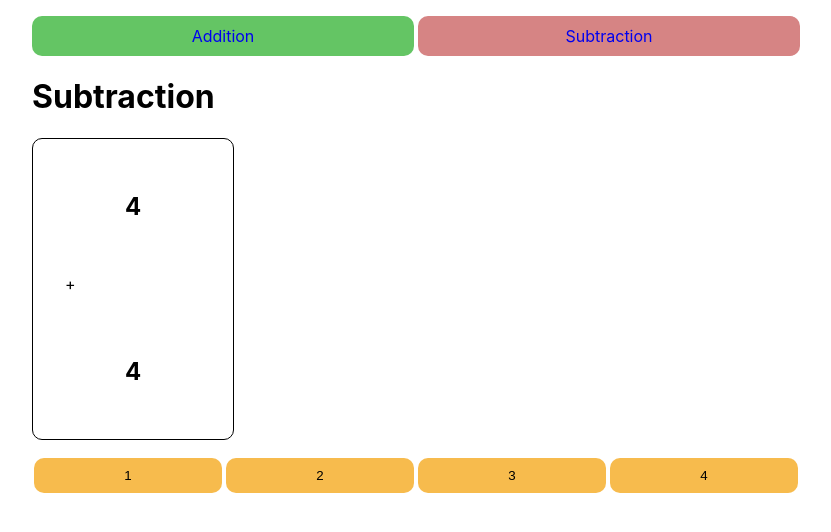
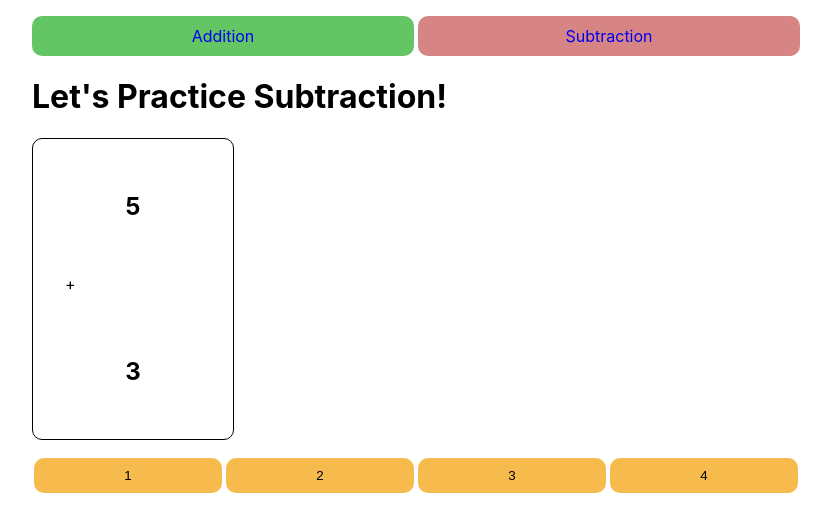
Before and after one commit to t-ogund/react-flashcards, a React (Create React App) app: page /subtract in a window 1280 px wide. Shown: the top 532 px of the page, without its empty margins (224-1055 px from the left). Built offline with nearby package versions, Linux system fonts and the light colour scheme.

Commit message:
set up structure. Add random integer functionality.

```diff
--- a/src/Add.js
+++ b/src/Add.js
@@ -11,7 +11,7 @@ console.log(props)
 
     render() {
         return(
-            <h1>Addition</h1>
+            <h1>Let's Practice Addition!</h1>
         )
     }
 }
--- a/src/App.css
+++ b/src/App.css
@@ -75,4 +75,15 @@ a:visited {
   border: none;
   background-color: rgb(247, 187, 77);
   border-radius: 10px;
+  outline: none;
 }
+.choice:hover {
+  width: 100%;
+  padding: 10px;
+  margin: 2px;
+  border: none;
+  background-color: rgb(247, 187, 77);
+  border-radius: 10px;
+  outline: none;
+  cursor: pointer;
+}
--- a/src/App.js
+++ b/src/App.js
@@ -5,27 +5,57 @@ import Add from "./Add";
 import Subtract from "./Subtract";
 import Card from "./Card";
 import MultipleChoice from "./MultipleChoice";
+import Discipline from "./Discipline";
 import "./App.css";
 
 class App extends React.Component {
   constructor(props) {
     super(props);
+    console.log(props)
+
     // this.state = {
 
     // }
   }
+
+  topNumber() {
+    const top = Math.floor(Math.random() * 10) + 1;
+    console.log(top)
+    return top
+  }
+  bottomNumber() {
+    const bottom = Math.floor(Math.random() * 10) + 1;
+    console.log(bottom)
+    return bottom
+  }
+  multipleChoice(top, bottom) {
+    const a = Math.floor(Math.random() * 20) + 1;
+    const b = Math.floor(Math.random() * 20) + 1;
+    const c = Math.floor(Math.random() * 20) + 1;
+    // const d = top + bottom;
+    console.log("A: ", a, "B: ", b, "C: ", c)
+    console.log(top)
+      return `A: ${a} B: ${b} C: ${c}`;
+  }
+
+
   render() {
+    const topCard = this.topNumber()
+    const bottomCard = this.bottomNumber();
+    const sum = topCard + bottomCard;
+    console.log("SUM: ", sum)
+    this.multipleChoice();
     return (
       <div className="app">
         <BrowserRouter>
           <Nav />
 
           <Switch>
-            <Route path="/add" render={({match}) => <Add />} />
-            <Route path="/subtract" render={({match}) => <Subtract />} />
+            <Route path="/add" render={({match}) => <Discipline match={match} />} />
+            <Route path="/subtract" render={({match}) => <Discipline match={match} />} />
           </Switch>
         </BrowserRouter>
-        <Card topNumber="4" bottomNumber="8" />
+        <Card topNumber={topCard} bottomNumber={bottomCard} sum={sum} />
         <MultipleChoice />
       </div>
     );
--- a/src/Card.js
+++ b/src/Card.js
@@ -5,7 +5,7 @@ class Card extends React.Component {
         super(props);
 console.log(props)
         // this.state = {
-
+        //     operand: "+"
         // }
     }
 
@@ -13,11 +13,11 @@ console.log(props)
         return(
             <div id="card">
                 <div id="top-section">
-                    <h2 id="top-number">4</h2>
+                    <h2 id="top-number">{this.props.topNumber}</h2>
                 </div>
                 <div id="operand-section">+</div>
                 <div id="bottom-section">
-                    <h2 id="bottom-number">4</h2>
+                    <h2 id="bottom-number">{this.props.bottomNumber}</h2>
                 </div>
             </div>
         )
--- /dev/null
+++ b/src/Discipline.js
@@ -0,0 +1,21 @@
+import React from "react";
+
+class Discipline extends React.Component {
+    constructor(props) {
+        super(props);
+
+        // this.state = {
+
+        // }
+        console.log(props.match.url)
+    }
+
+    render() {
+        return(
+            <h1>Let's Practice {this.props.match.url[1].toLowerCase() === "s" ? "Subtraction" : "Addition"}!</h1>
+        )
+    }
+
+}
+
+export default Discipline;
--- a/src/MultipleChoice.js
+++ b/src/MultipleChoice.js
@@ -1,8 +1,8 @@
 import React from "react";
 
 class MultipleChoice extends React.Component {
-    constructor() {
-        super();
+    constructor(props) {
+        super(props);
 
         // this.state = {
 
--- a/src/Subtract.js
+++ b/src/Subtract.js
@@ -11,7 +11,7 @@ class Subtract extends React.Component {
 
     render() {
         return(
-            <h1>Subtraction</h1>
+            <h1>Let's Practice Subtraction!</h1>
         )
     }
 }
```
